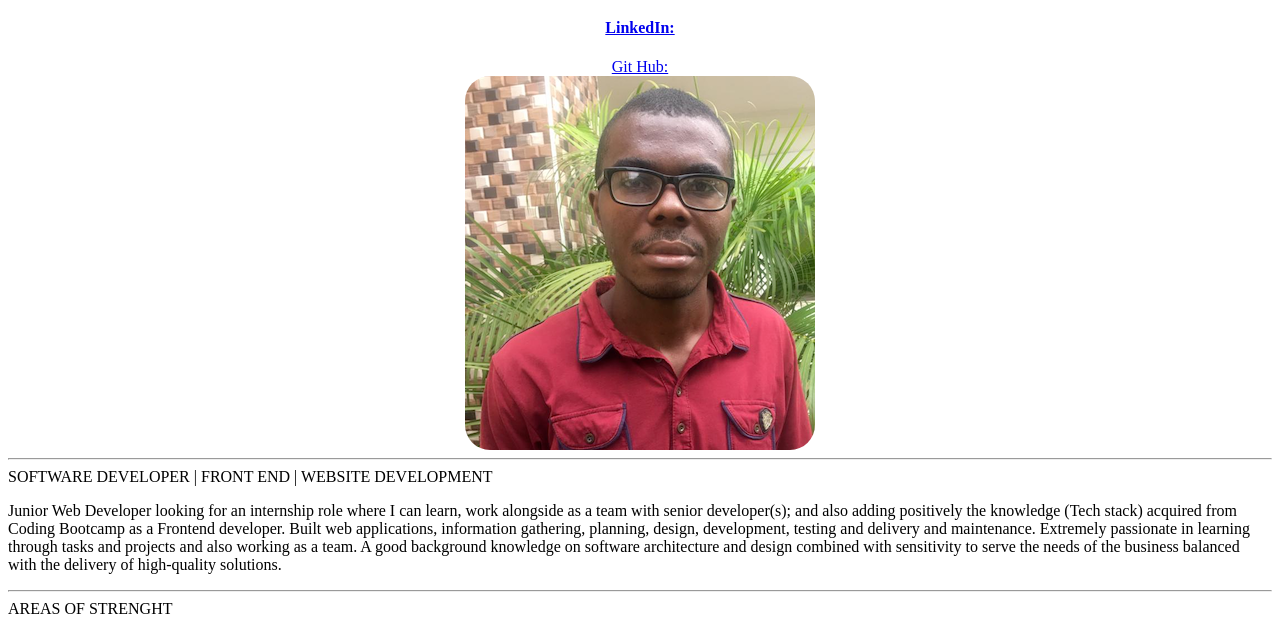
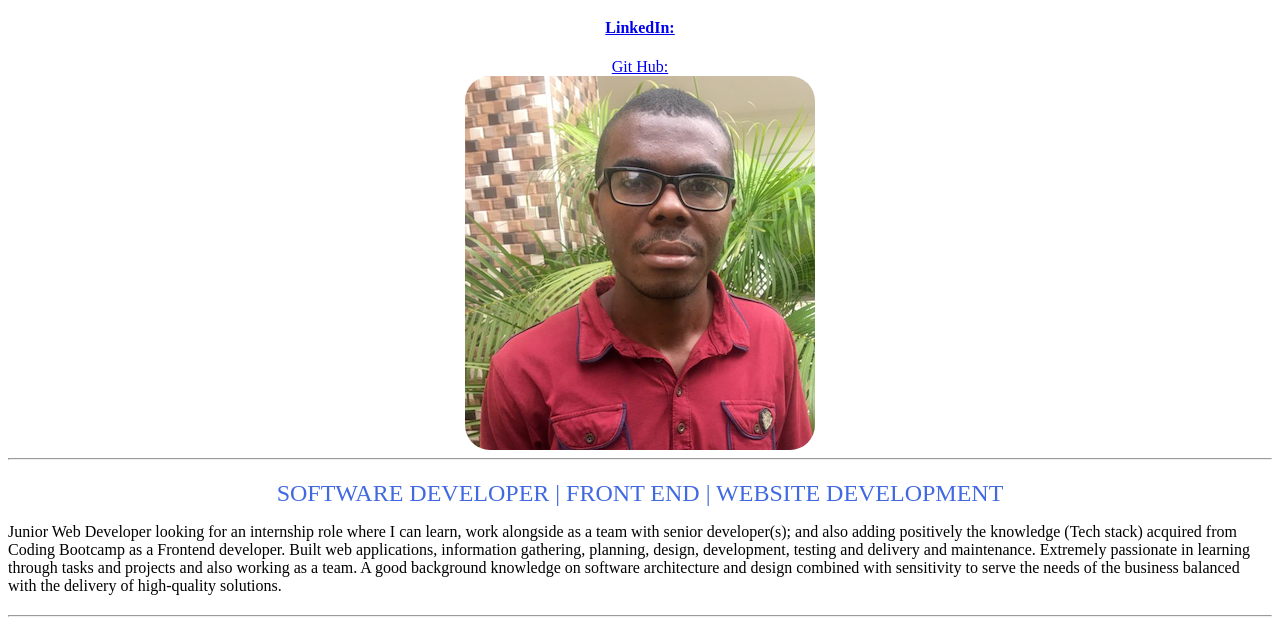
Before and after one commit to frasam/current_cv, a plain HTML site: page index.html in a window 1280 px wide. Shown: the part 108-730 px from the top of the page. Drawn offline with Linux system fonts and the light colour scheme.

Commit message:
added styles to the sections

```diff
--- a/index.html
+++ b/index.html
@@ -22,9 +22,12 @@
     </header>
     <hr>
     <div class="profile">
-        <span>SOFTWARE DEVELOPER |</span>
-        <span>FRONT END |</span>
-        <span>WEBSITE DEVELOPMENT</span>
+        <div class="subTitle">
+            <span>SOFTWARE DEVELOPER |</span>
+            <span>FRONT END |</span>
+            <span>WEBSITE DEVELOPMENT</span>
+        </div>
+
         <p>Junior Web Developer looking for an internship role where I can learn, work alongside as a team with senior developer(s); and also adding positively the knowledge (Tech stack) acquired from Coding Bootcamp as a Frontend developer. Built web applications, information gathering, planning, design, development, testing and delivery and maintenance. Extremely passionate in learning through tasks and projects and also working as a team. A good background knowledge on software architecture and design combined with sensitivity to serve the needs of the business balanced with the delivery of high-quality solutions.</p>
     </div>
     <hr>
--- a/styles.css
+++ b/styles.css
@@ -26,3 +26,12 @@ align-items: center;
     color: blue;
     font-weight: 600;
 }
+.profile{
+    padding: 20px auto;
+    margin: 20px auto;
+}
+.subTitle{
+    text-align: center;
+    font-size: 1.5rem;
+    color: royalblue;
+}
```
